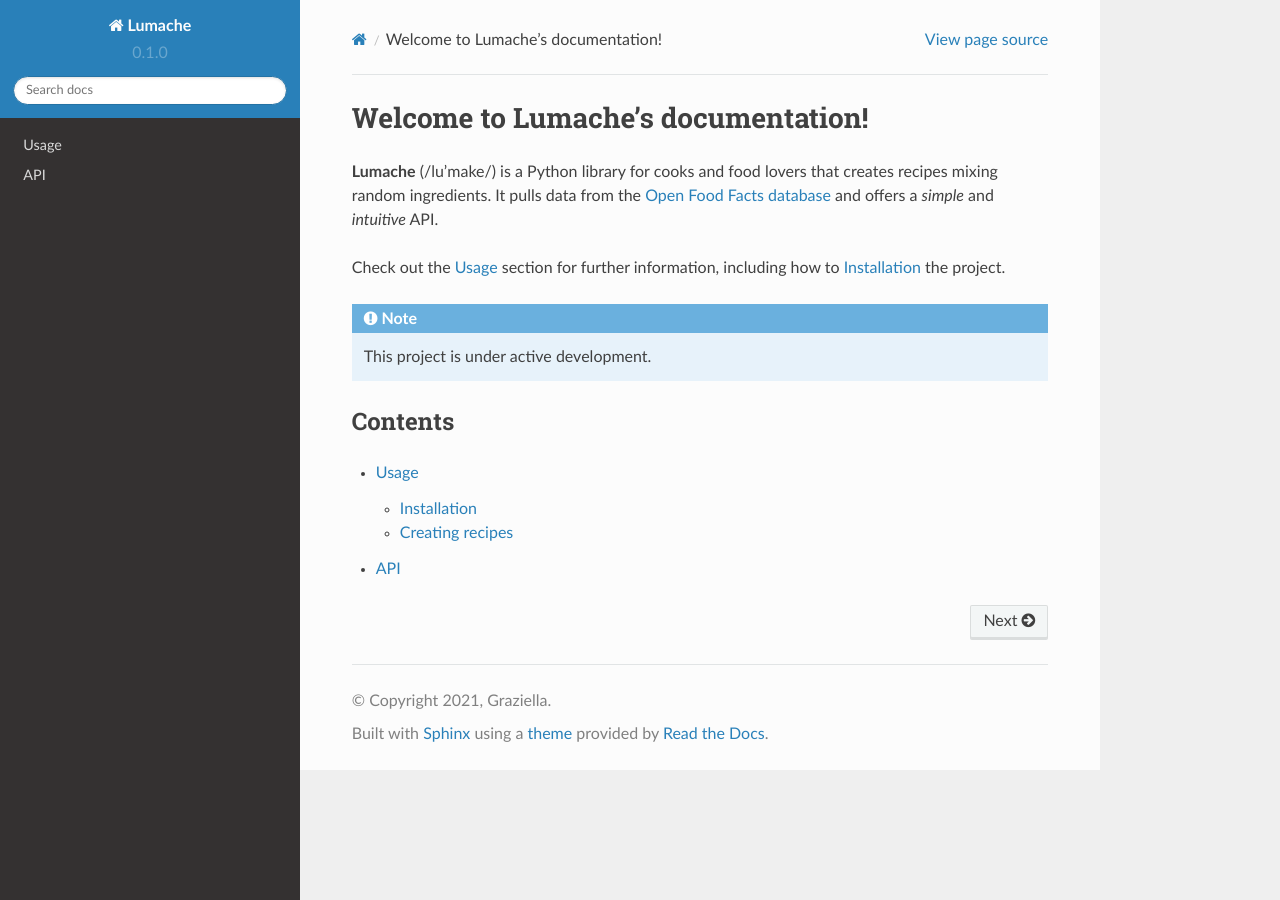
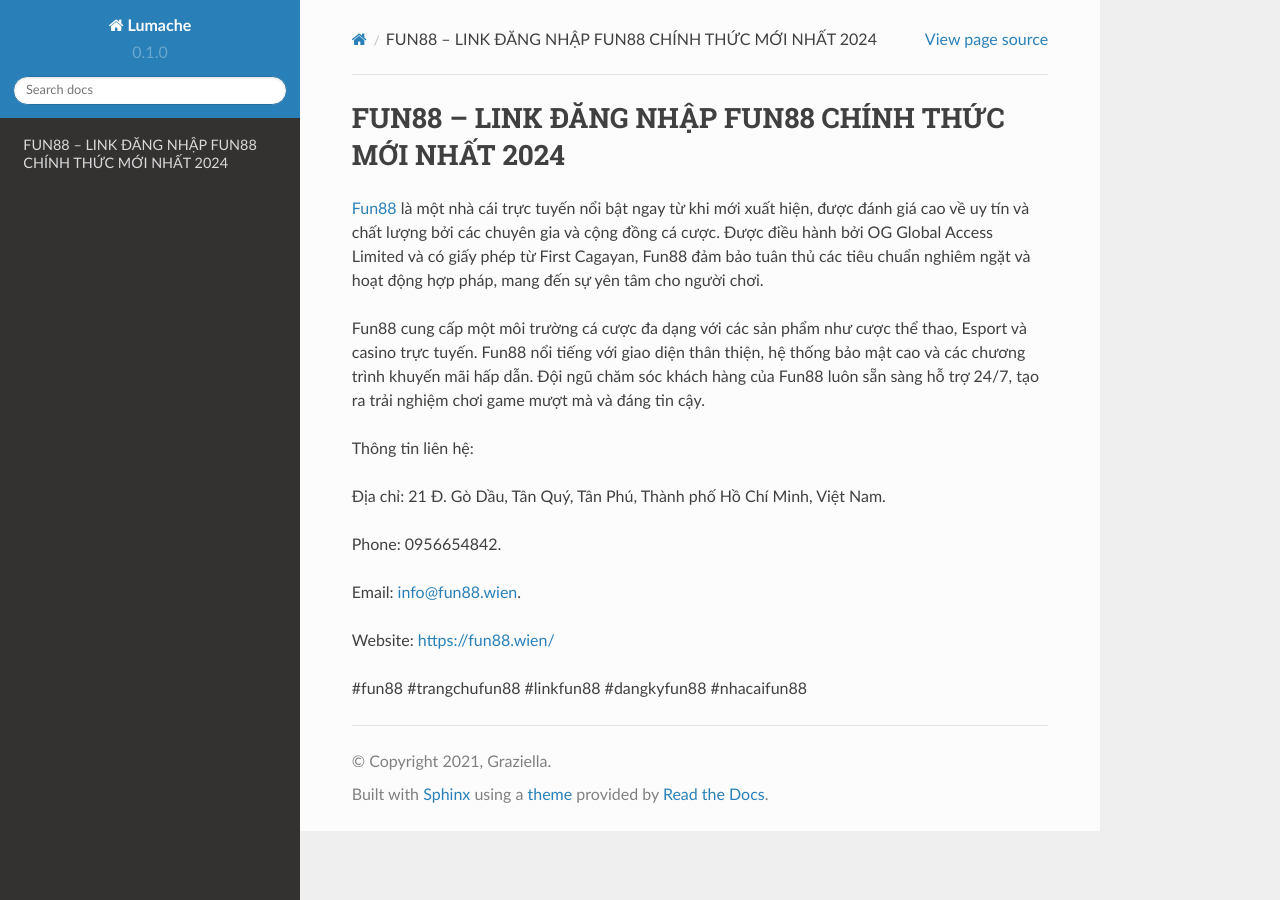
Before and after one commit to socialentity/fun88wien, a Sphinx documentation site: the page built from docs/source/index.rst, in a window 1280 px wide. Built offline with Sphinx 7.4.7 and the Read the Docs theme 2.0.0, drawn with Linux system fonts in a browser that asks for light colours.

Commit message:
Update index.rst

```diff
--- a/docs/source/index.rst
+++ b/docs/source/index.rst
@@ -1,22 +1,18 @@
-Welcome to Lumache's documentation!
+FUN88 – LINK ĐĂNG NHẬP FUN88 CHÍNH THỨC MỚI NHẤT 2024
 ===================================
 
-**Lumache** (/lu'make/) is a Python library for cooks and food lovers
-that creates recipes mixing random ingredients.
-It pulls data from the `Open Food Facts database <https://world.openfoodfacts.org/>`_
-and offers a *simple* and *intuitive* API.
+`Fun88 <https://fun88.wien/>`_ là một nhà cái trực tuyến nổi bật ngay từ khi mới xuất hiện, được đánh giá cao về uy tín và chất lượng bởi các chuyên gia và cộng đồng cá cược. Được điều hành bởi OG Global Access Limited và có giấy phép từ First Cagayan, Fun88 đảm bảo tuân thủ các tiêu chuẩn nghiêm ngặt và hoạt động hợp pháp, mang đến sự yên tâm cho người chơi.
 
-Check out the :doc:`usage` section for further information, including
-how to :ref:`installation` the project.
+Fun88 cung cấp một môi trường cá cược đa dạng với các sản phẩm như cược thể thao, Esport và casino trực tuyến. Fun88 nổi tiếng với giao diện thân thiện, hệ thống bảo mật cao và các chương trình khuyến mãi hấp dẫn. Đội ngũ chăm sóc khách hàng của Fun88 luôn sẵn sàng hỗ trợ 24/7, tạo ra trải nghiệm chơi game mượt mà và đáng tin cậy.
 
-.. note::
+Thông tin liên hệ:
 
-   This project is under active development.
+Địa chỉ: 21 Đ. Gò Dầu, Tân Quý, Tân Phú, Thành phố Hồ Chí Minh, Việt Nam.
 
-Contents
---------
+Phone: 0956654842.
 
-.. toctree::
+Email: info@fun88.wien.
 
-   usage
-   api
+Website: `https://fun88.wien/ <https://fun88.wien/>`_
+
+#fun88 #trangchufun88 #linkfun88 #dangkyfun88 #nhacaifun88
```
